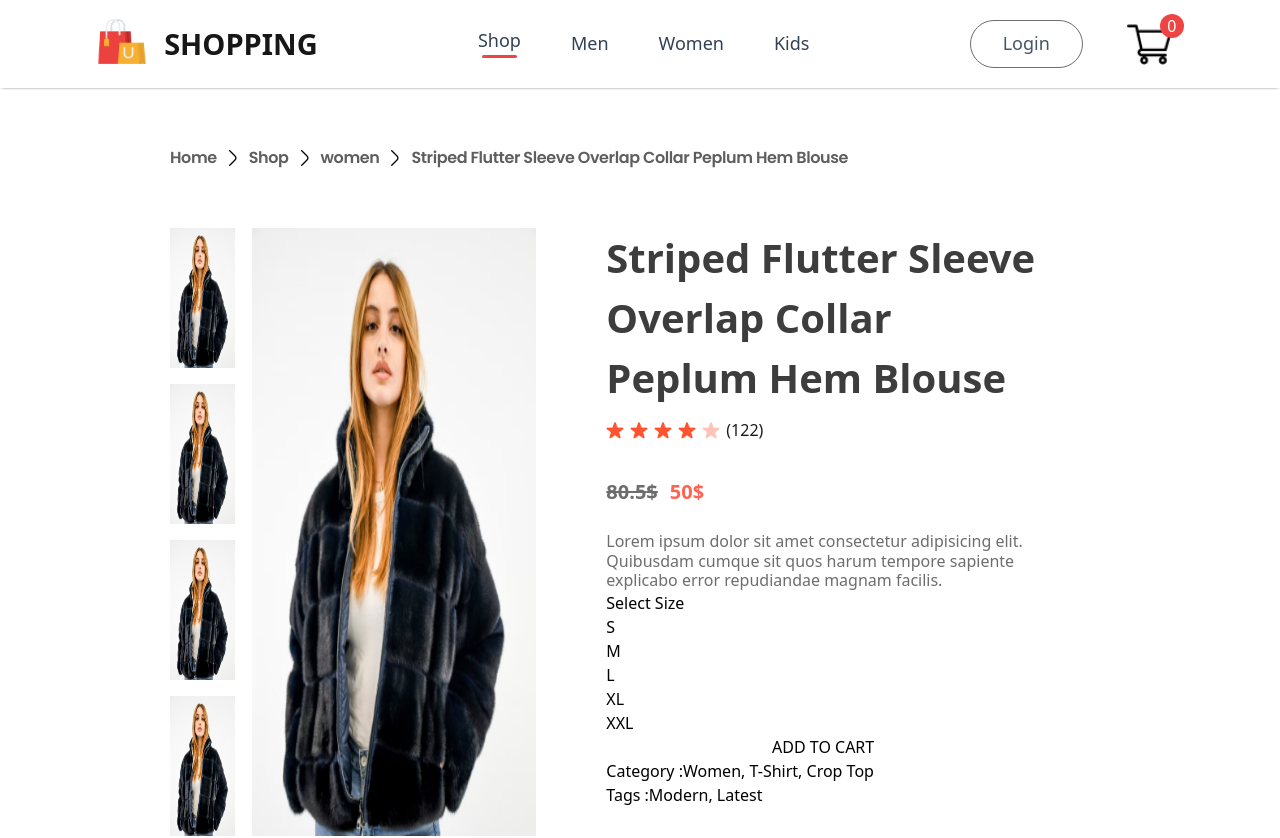
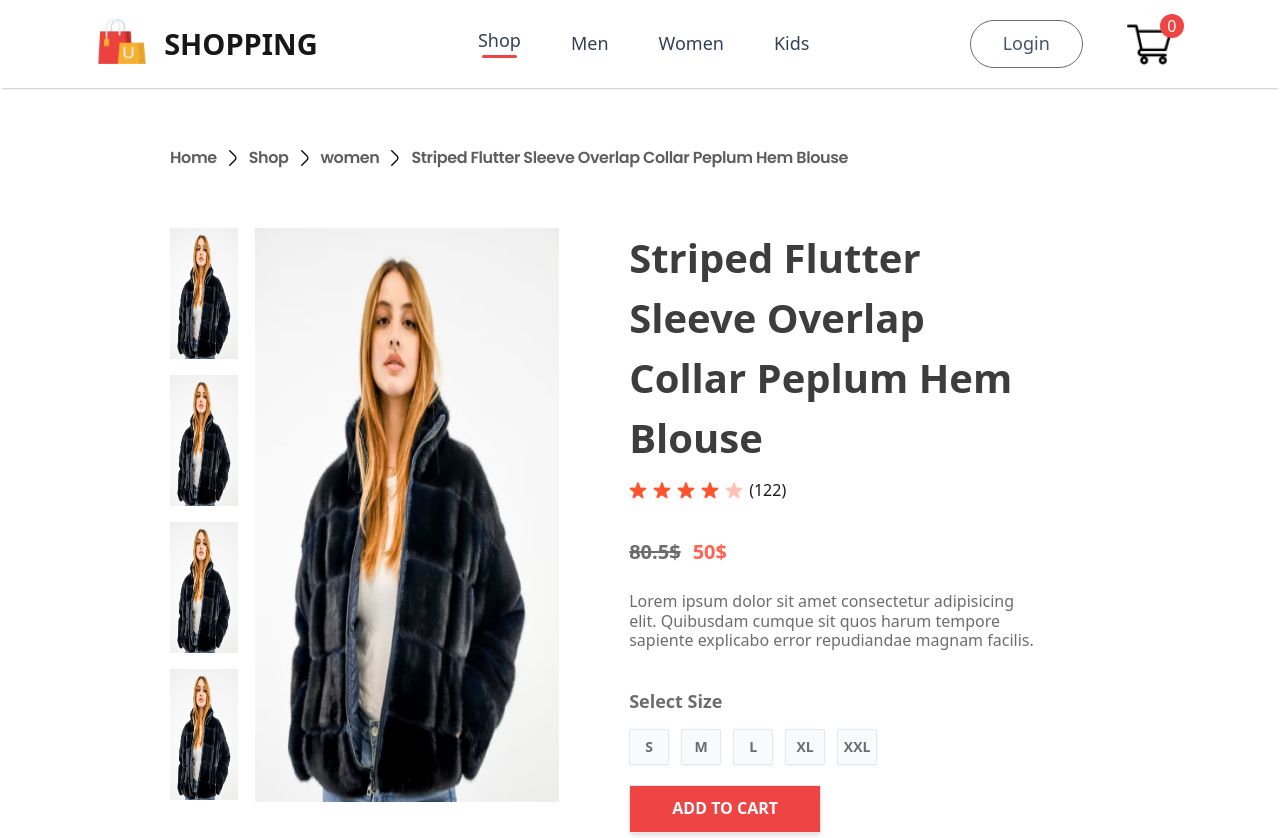
Before and after one commit to Twana9/E-Commerce-React-App, a React (Vite) app: page /product/1 in a window 1280 px wide. Shown: the top 838 px of the page. Built offline with nearby package versions, Linux system fonts and the light colour scheme; a web font is replaced by a local one.

Commit message:
base style is finished for product display

```diff
--- a/src/Components/ProductDisplay.jsx
+++ b/src/Components/ProductDisplay.jsx
@@ -15,29 +15,29 @@ export function ProductDisplay(props) {
           <img
             src={product.image}
             alt="item"
-            className="h-[140px] w-[180px] "
+            className="h-[131px] w-[200px] "
           />
           <img
             src={product.image}
             alt="item"
-            className="h-[140px] w-[180px] "
+            className="h-[131px] w-[200px] "
           />
           <img
             src={product.image}
             alt="item"
-            className="h-[140px] w-[180px] "
+            className="h-[131px] w-[200px] "
           />
           <img
             src={product.image}
             alt="item"
-            className="h-[140px] w-[180px] "
+            className="h-[131px] w-[200px] "
           />
         </div>
         <div className="main-img">
           <img
             src={product.image}
             alt="main-item"
-            className="h-[608px] w-[790px]"
+            className="h-[574px] w-[890px]"
           />
         </div>
       </div>
@@ -66,21 +66,71 @@ export function ProductDisplay(props) {
           magnam facilis.
         </div>
         <div>
-          <h1>Select Size</h1>
-          <div className="all-si">
-            <div>S</div>
-            <div>M</div>
-            <div>L</div>
-            <div>XL</div>
-            <div>XXL</div>
+          <h1
+            className="mt-10 text-lg text-slate-gray font-semibold
+          "
+          >
+            Select Size
+          </h1>
+          <div
+            className="flex gap-3 mt-4 text-sm text-slate-gray
+          font-bold"
+          >
+            <div
+              className="flex justify-center items-center h-9 w-10
+             border border-slate-200 bg-slate-50 rounded-sm
+              shadow-sm hover:bg-slate-100 cursor-pointer
+              hover:shadow-lg"
+            >
+              S
+            </div>
+            <div
+              className="flex justify-center items-center h-9 w-10
+             border border-slate-200 bg-slate-50 rounded-sm
+              shadow-sm hover:bg-slate-100 cursor-pointer
+              hover:shadow-lg"
+            >
+              M
+            </div>
+            <div
+              className="flex justify-center items-center h-9 w-10
+             border border-slate-200 bg-slate-50 rounded-sm
+              shadow-sm hover:bg-slate-100 cursor-pointer
+              hover:shadow-lg"
+            >
+              L
+            </div>
+            <div
+              className="flex justify-center items-center h-9 w-10
+             border border-slate-200 bg-slate-50 rounded-sm
+              shadow-sm hover:bg-slate-100 cursor-pointer
+              hover:shadow-lg"
+            >
+              XL
+            </div>
+            <div
+              className="flex justify-center items-center h-9 w-10
+             border border-slate-200 bg-slate-50 rounded-sm
+              shadow-sm hover:bg-slate-100 cursor-pointer
+              hover:shadow-lg"
+            >
+              XXL
+            </div>
           </div>
         </div>
-        <button>ADD TO CART</button>
-        <p>
-          <span>Category :</span>Women, T-Shirt, Crop Top
+        <button
+          className="border text-base h-12 w-48 mt-5 font-semibold
+        text-white bg-red-500 hover:bg-red-700 shadow-md"
+        >
+          ADD TO CART
+        </button>
+        <p className="text-lg text-slate-gray mt-10">
+          <span className="text-black font-semibold">Category :</span> Unknown,
+          T-Shirt, Crop Top
         </p>
-        <p>
-          <span>Tags :</span>Modern, Latest
+        <p className="text-lg text-slate-gray mt-2">
+          <span className="text-black font-semibold">Tags :</span> Modern,
+          Latest
         </p>
       </div>
     </div>
```
